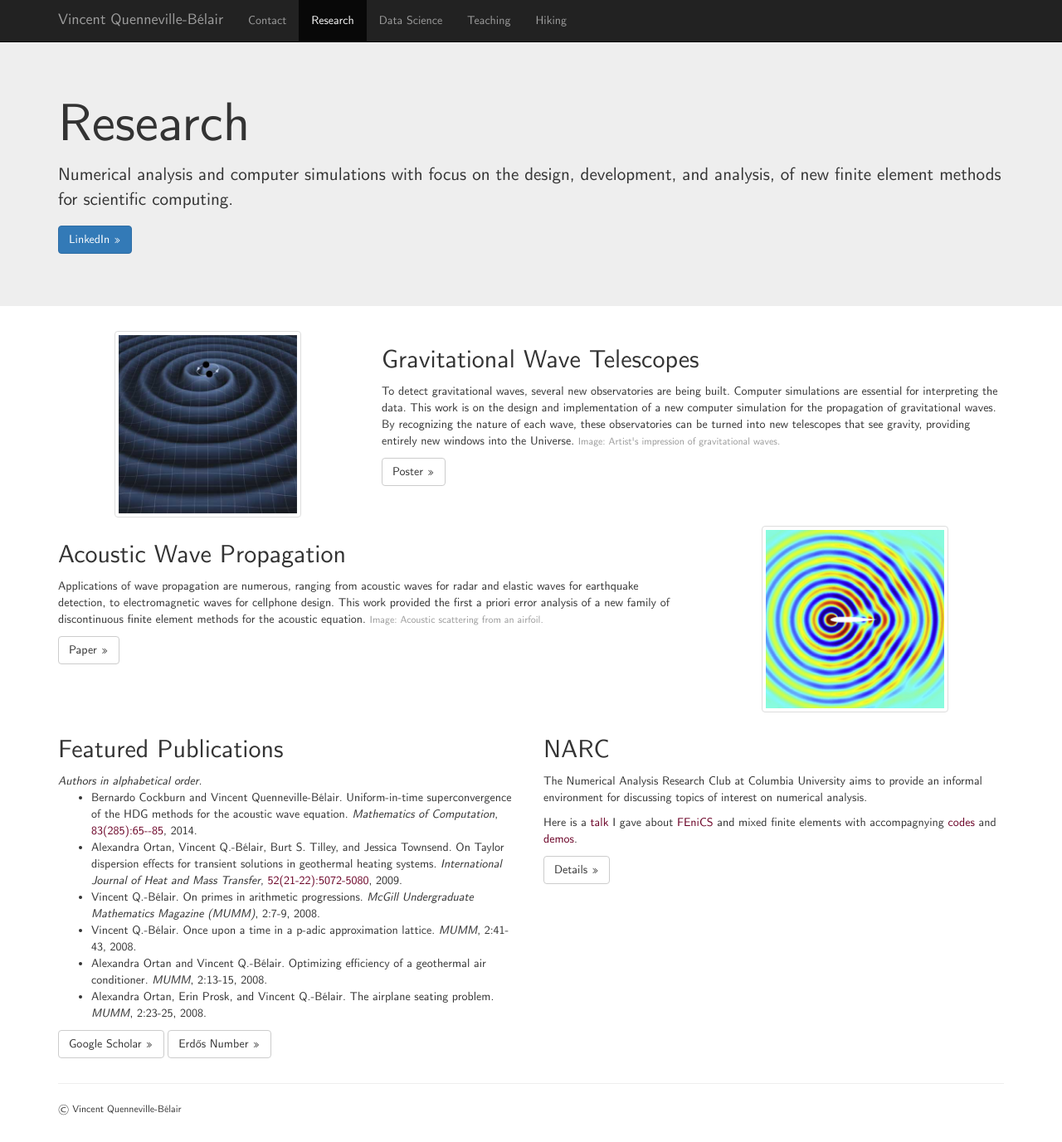
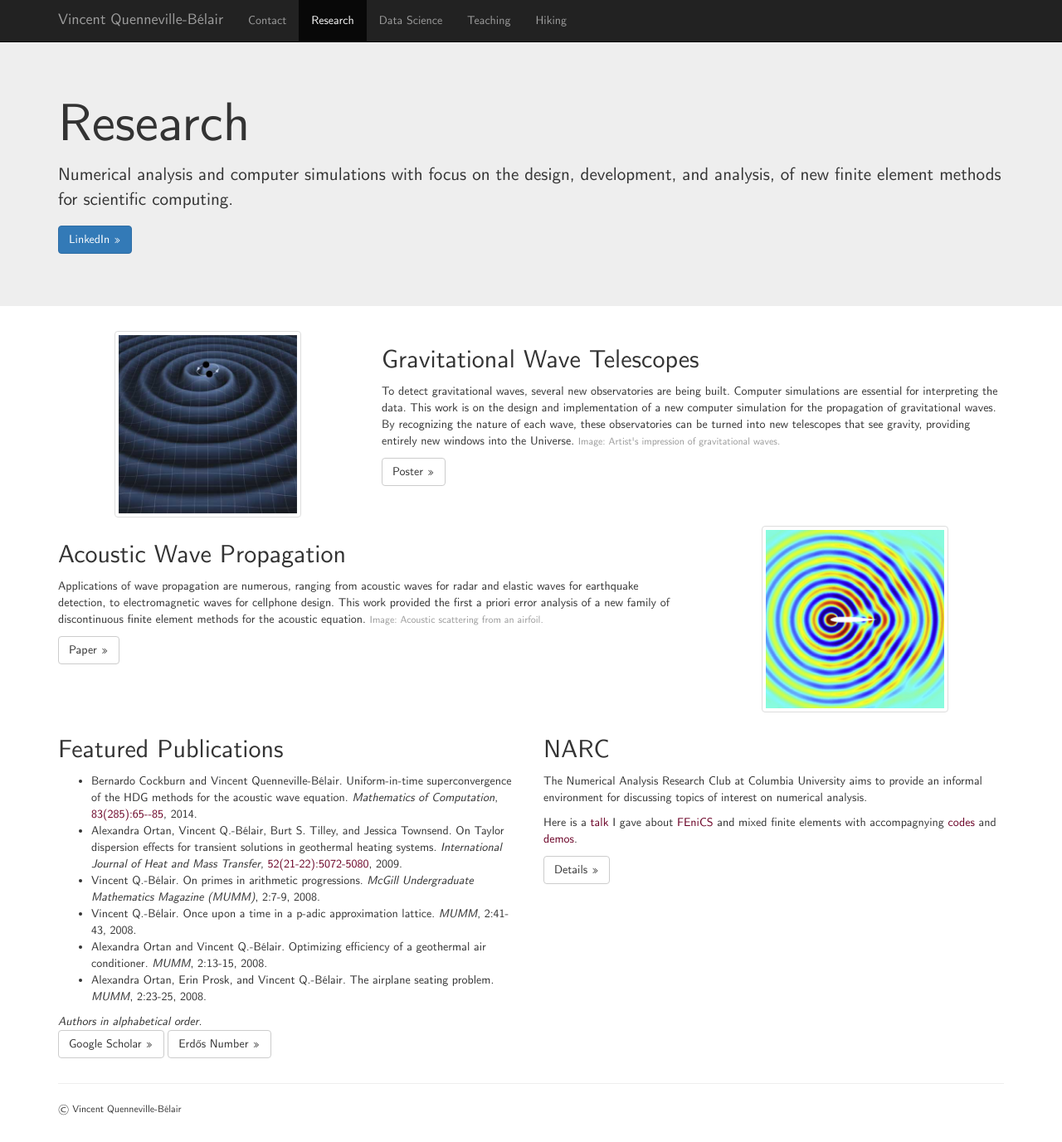
Before and after one commit to vincentqb/vincentqb.github.io.archive, a Jekyll site: the page built from research.html, in a window 1280 px wide and 1377 px high. Shown: the whole window at 83% size. Built offline with Jekyll 4.4.1, drawn with Linux system fonts in a browser that asks for light colours; nearby versions of some CDN libraries; part of the change alters nothing that is shown.

```diff
--- a/research.html
+++ b/research.html
@@ -97,7 +97,6 @@ This work provided the first a priori error analysis of a new family of disconti
 <div class="col-xs-12 col-md-6">
 <h2>Featured Publications</h2>
 
-<em>Authors in alphabetical order.</em>
 <ul>
 <li>
 Bernardo Cockburn and Vincent Quenneville-B&eacute;lair.
@@ -140,6 +139,7 @@ Alexandra Ortan, Erin Prosk, and Vincent Q.-B&eacute;lair.
   2008.
 </li>
 </ul>
+<em>Authors in alphabetical order.</em>
 
 <p>
 <a class="btn btn-default" href="http://scholar.google.com/citations?user=B3XqkfMAAAAJ" role="button">Google Scholar &raquo;</a>
```
